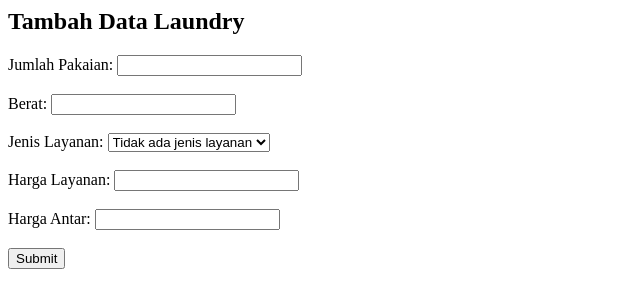
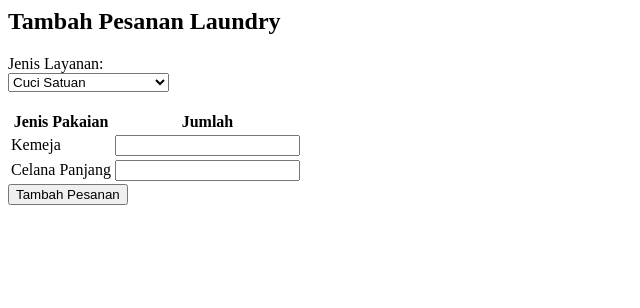
Before and after one commit to Thoufiqjabbar/tugas_akhir, a PHP site: page /add.php in a window 1280 px wide. Shown: the top 308 px of the page, without its empty margins (0-640 px from the left). Run offline with PHP 8.4, Linux system fonts and the light colour scheme; data that the repository does not hold is empty.

Commit message:
Add files via upload

```diff
--- a/add.php
+++ b/add.php
@@ -1,45 +1,88 @@
+<h2>Tambah Pesanan Laundry</h2>
+
+<form method="post" action="add.php">
+    <label for="layanan">Jenis Layanan:</label><br>
+    <select id="layanan" name="layanan">
+        <option value="satuan">Cuci Satuan</option>
+        <option value="kiloan">Cuci Kiloan</option>
+        <option value="setrika">Cuci Kiloan dan Setrika</option>
+    </select><br><br>
+
+    <div id="form-satuan">
+        <table>
+            <thead>
+                <tr>
+                    <th>Jenis Pakaian</th>
+                    <th>Jumlah</th>
+                </tr>
+            </thead>
+            <tbody>
+                <tr>
+                    <td>Kemeja</td>
+                    <td><input type="number" name="kemeja"></td>
+                </tr>
+                <tr>
+                    <td>Celana Panjang</td>
+                    <td><input type="number" name="celana_panjang"></td>
+                </tr>
+                </tbody>
+        </table>
+    </div>
+
+    <div id="form-kiloan" style="display: none;">
+        <label for="berat">Berat (Kg):</label><br>
+        <input type="number" id="berat" name="berat"><br><br>
+    </div>
+
+    <div id="form-setrika" style="display: none;">
+        <label for="berat_setrika">Berat (Kg):</label><br>
+        <input type="number" id="berat_setrika" name="berat_setrika"><br><br>
+    </div>
+
+    <input type="submit" value="Tambah Pesanan">
+</form>
+
+<script>
+    // JavaScript untuk menampilkan form input yang sesuai
+    document.getElementById("layanan").addEventListener("change", function() {
+        var layanan = this.value;
+        if (layanan == "satuan") {
+            document.getElementById("form-satuan").style.display = "block";
+            document.getElementById("form-kiloan").style.display = "none";
+            document.getElementById("form-setrika").style.display = "none";
+        } else if (layanan == "kiloan") {
+            document.getElementById("form-satuan").style.display = "none";
+            document.getElementById("form-kiloan").style.display = "block";
+            document.getElementById("form-setrika").style.display = "none";
+        } else if (layanan == "setrika") {
+            document.getElementById("form-satuan").style.display = "none";
+            document.getElementById("form-kiloan").style.display = "none";
+            document.getElementById("form-setrika").style.display = "block";
+        }
+    });
+</script>
 <?php
 include "koneksi.php";
 
 if ($_SERVER["REQUEST_METHOD"] == "POST") {
+    $id_laundry = $_POST["id_laundry"];
     $jumlah_pakaian = $_POST["jumlah_pakaian"];
     $berat = $_POST["berat"];
     $jenis_layanan = $_POST["jenis_layanan"];
     $harga_layanan = $_POST["harga_layanan"];
     $harga_antar = $_POST["harga_antar"];
 
-  $sql = "INSERT INTO laundry (jumlah_pakaian, berat, jenis_layanan, harga_layanan, harga_antar)
-          VALUES ('$jumlah_pakaian', '$berat', '$jenis_layanan', '$harga_layanan', '$harga_antar')";
 
-  if ($conn->query($sql) === TRUE) {
-    echo "Data berhasil ditambahkan";
+
+    $sql = "INSERT INTO laundry (id_laundry,jumlah_pakaian, berat, jenis_layanan, harga_layanan, harga_antar)
+            VALUES ('$id_laundry','$jumlah_pakaian', '$berat', '$jenis_layanan', '$harga_layanan', '$harga_antar')";
+
+    if (mysqli_query($conn, $sql)) {
+        echo "Pesanan berhasil ditambahkan.";
+
+        exit();
     } else {
-    echo "Error: " . $sql . "<br>" . $conn->error;
+        echo "Error: " . $sql . "<br>" . mysqli_error($conn);
     }
 }
-
-// Fetch jenis layanan from database
-$sql_layanan = "SELECT * FROM jenis_layanan";
-$result_layanan = $conn->query($sql_layanan);
 ?>
-
-<h2>Tambah Data Laundry</h2>
-<form method="post" action="<?php echo htmlspecialchars($_SERVER["PHP_SELF"]); ?>">
-  Jumlah Pakaian: <input type="number" name="jumlah_pakaian"><br><br>
-  Berat: <input type="number" name="berat"><br><br>
-  Jenis Layanan:
-  <select name="jenis_layanan">
-    <?php
-    if ($result_layanan->num_rows > 0) {
-      while ($row_layanan = $result_layanan->fetch_assoc()) {
-        echo "<option value='" . $row_layanan["nama_layanan"] . "'>" . $row_layanan["nama_layanan"] . "</option>";
-      }
-    } else {
-      echo "<option value=''>Tidak ada jenis layanan</option>";
-    }
-    ?>
-  </select><br><br>
-  Harga Layanan: <input type="number" name="harga_layanan"><br><br>
-  Harga Antar: <input type="number" name="harga_antar"><br><br>
-  <input type="submit" value="Submit">
-</form>
```
Also changed, not shown: buat_order.php (+14 -17 lines), login.php (+50 -56 lines), register.php (+47 -26 lines). Lines whose indentation alone changed are shown as unchanged.
